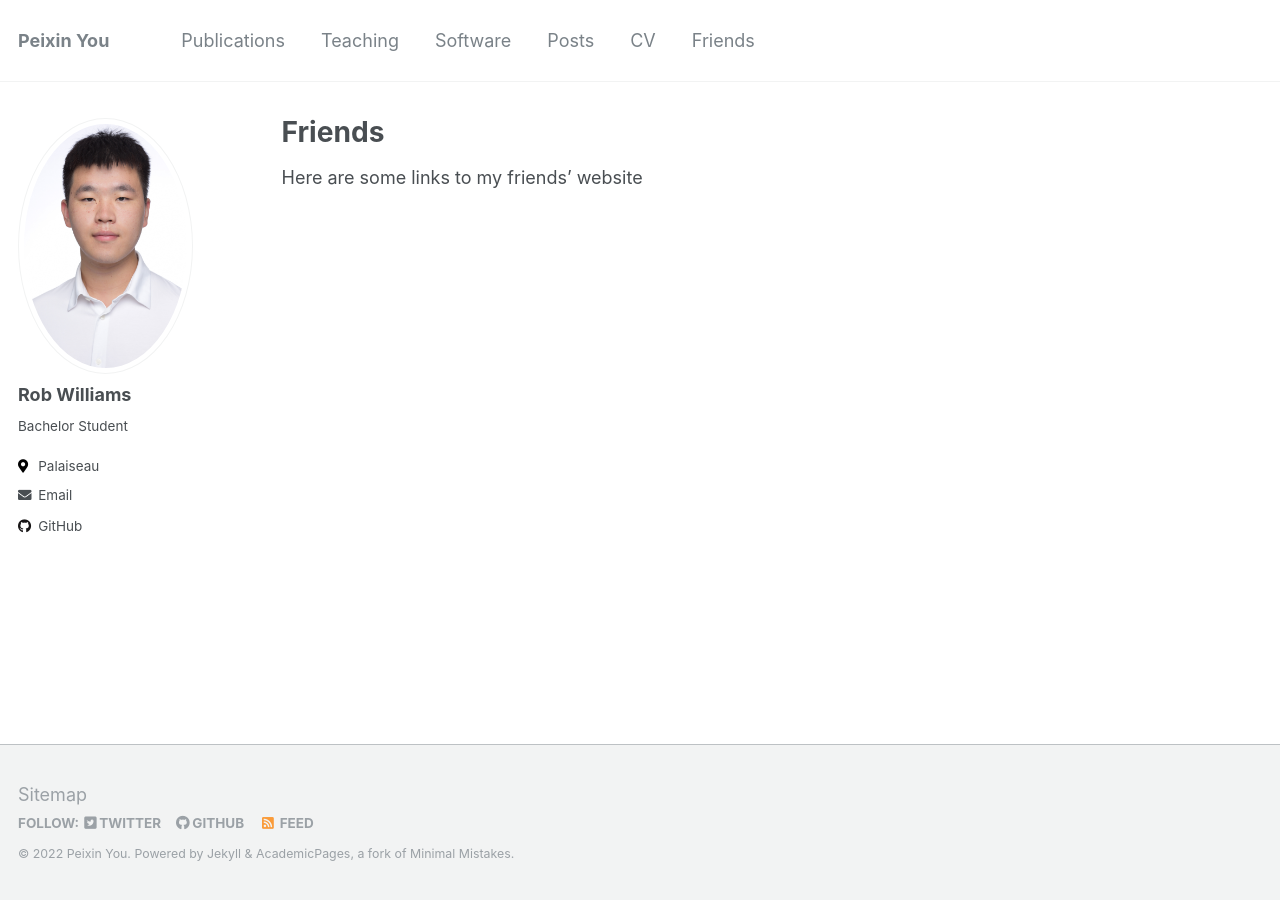
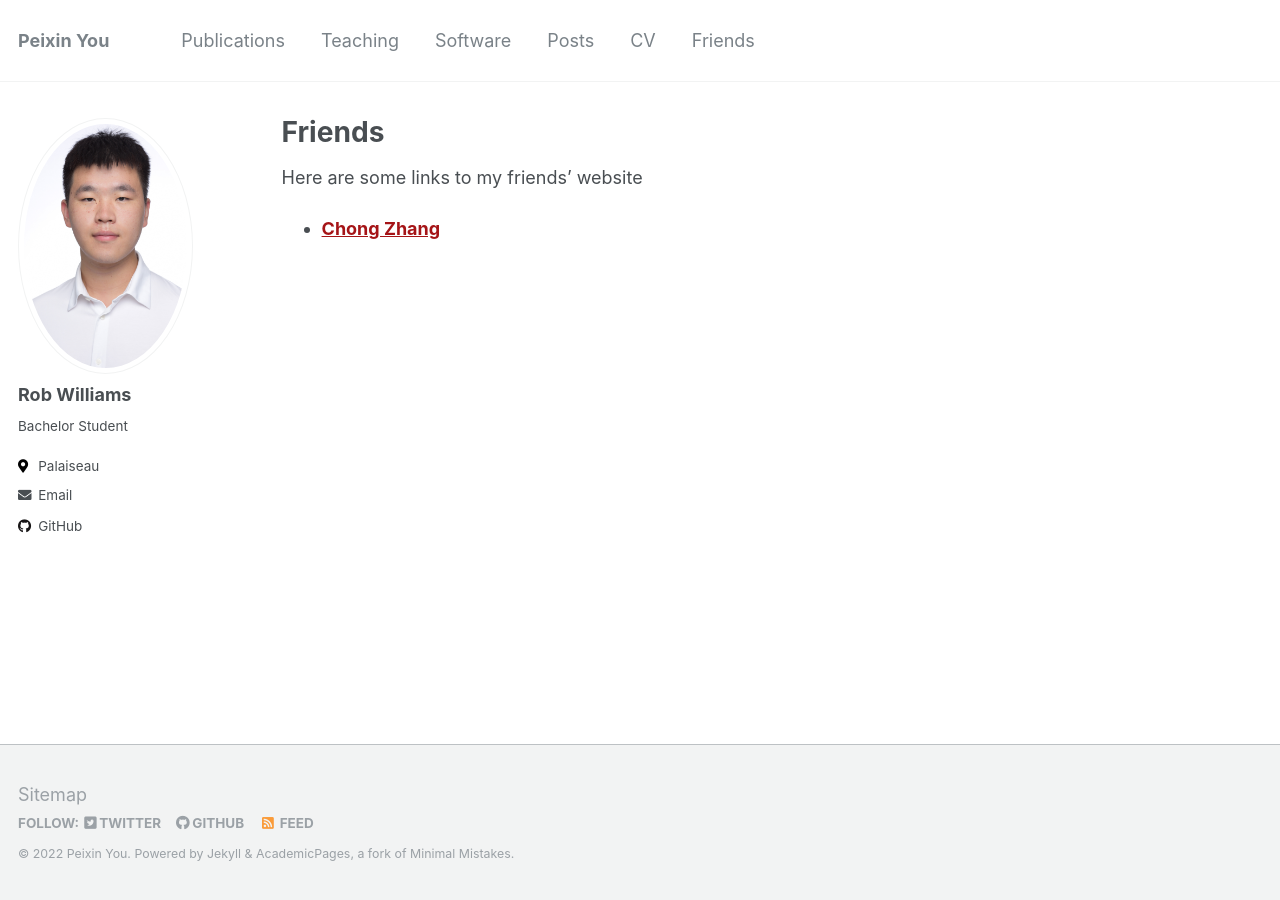
Before and after one commit to hyleIndex/hyleindex.github.io, a Jekyll site: the page built from _pages/friends.md, in a window 1280 px wide. Built offline with Jekyll 4.4.1, drawn with Linux system fonts in a browser that asks for light colours.

Commit message:
Update friends.md

```diff
--- a/_pages/friends.md
+++ b/_pages/friends.md
@@ -6,3 +6,5 @@ author_profile: true
 ---
 
 Here are some links to my friends' website
+
+- [**Chong Zhang**](https://zita-ch.github.io/)
```
